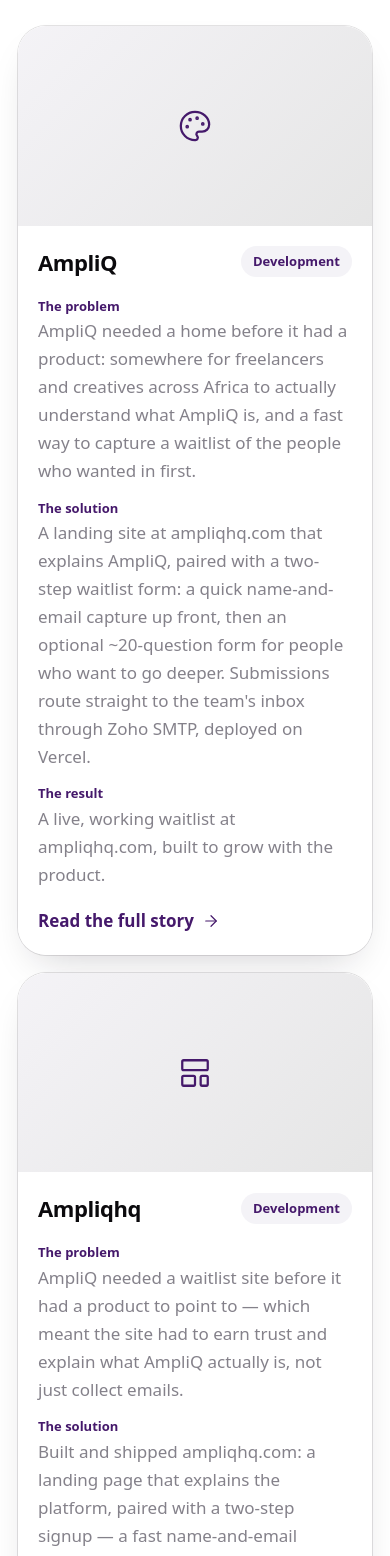
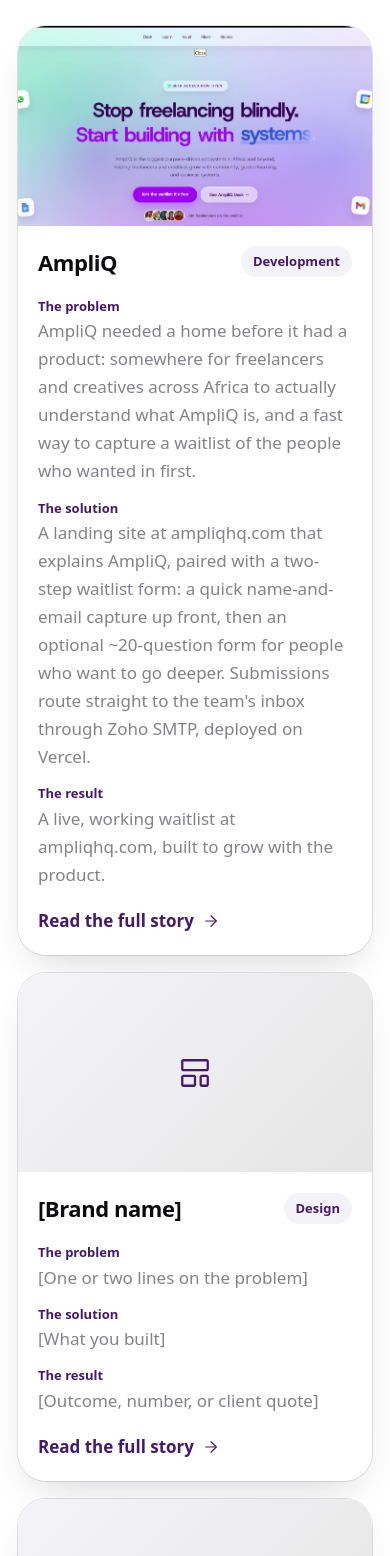
Before and after one commit to Afuwapetemitayo/thegeniuscreative-website, a React (Vite) app: page / in a window 390 px wide. Shown: the part 6052-7608 px from the top of the page. Built offline with nearby package versions, Linux system fonts and the light colour scheme; a web font is replaced by a local one.

Commit message:
style: rebrand palette, fix nav/mobile spacing, improve contact form UX and project upload

```diff
--- a/src/data/projects.js
+++ b/src/data/projects.js
@@ -6,7 +6,7 @@
     slug: 'ampliqhq',
     name: 'AmpliQ',
     kind: 'Development',
-    image: null,
+    image: '/images/ampliqhq.jpg',
     problem: 'AmpliQ needed a home before it had a product: somewhere for freelancers and creatives across Africa to actually understand what AmpliQ is, and a fast way to capture a waitlist of the people who wanted in first.',
     problemLong: "AmpliQ was still pre-launch — the product itself wasn't built yet, but the audience needed somewhere to land. There was no site explaining what AmpliQ actually does, and no structured way to capture who wanted early access. Without that, every bit of early interest from freelancers and creatives across Africa had nowhere to go and no way to be qualified before launch day.",
     solution: "A landing site at ampliqhq.com that explains AmpliQ, paired with a two-step waitlist form: a quick name-and-email capture up front, then an optional ~20-question form for people who want to go deeper. Submissions route straight to the team's inbox through Zoho SMTP, deployed on Vercel.",
@@ -17,22 +17,6 @@
     timeline: 'Ongoing',
     tools: 'React, Vercel, Zoho SMTP',
     stack: ['React', 'Vercel', 'Zoho SMTP'],
-    quote: '',
-    quoteAuthor: ''
-  },
-  {
-    slug: 'ampliqhq',
-    name: 'Ampliqhq',
-    kind: 'Development',
-    image: null, // drop a screenshot at /public/images/projects/ampliqhq.jpg and set this to '/images/projects/ampliqhq.jpg'
-    problem: 'AmpliQ needed a waitlist site before it had a product to point to — which meant the site had to earn trust and explain what AmpliQ actually is, not just collect emails.',
-    solution: 'Built and shipped ampliqhq.com: a landing page that explains the platform, paired with a two-step signup — a fast name-and-email capture up front, then a full qualifying form for people who want to share more.',
-    result: 'A live waitlist that converts curious visitors into signups, with every submission — quick or detailed — landing straight in the inbox in real time.',
-    client: 'AmpliQ',
-    role: 'Full-stack web development',
-    timeline: 'Ongoing',
-    tools: 'React, Vite, Zoho SMTP',
-    stack: ['React', 'Vite', 'Zoho SMTP'],
     quote: '',
     quoteAuthor: ''
   },
@@ -53,18 +37,20 @@
     quoteAuthor: ''
   },
   {
-    slug: 'project-four',
-    name: '[Brand name]',
+    slug: 'hilann-logistics',
+    name: 'Hilann Logistics',
     kind: 'Development',
-    image: null,
-    problem: '[One or two lines on the problem]',
-    solution: '[What you built]',
-    result: '[Outcome, number, or client quote]',
-    client: '[Client / brand name]',
-    role: '[e.g. Full-stack web development]',
-    timeline: '[e.g. 4 weeks]',
-    tools: '[e.g. React, Express, Supabase]',
-    stack: ['React', 'Express', 'Supabase'],
+    image: null, // drop hilann-logistics.jpg in /public/images and point this at '/images/hilann-logistics.jpg'
+    problem: "Hilann Logistics needed a working site — frontend and backend — built around a logistics brand's own look, not a generic template.",
+    problemLong: "This was a freelance build where the brand already had its own visual identity: a dark, zinc-and-red system suited to a logistics company. The job wasn't just to ship pages — it was a full frontend and backend, with a real way for the site to send and handle mail, on infrastructure that could stay live and be trusted with credentials.",
+    solution: "A React and Tailwind frontend built around Hilann's dark zinc/red system, backed by a Node.js API handling mail through Nodemailer, deployed on Railway.",
+    solutionLong: "I built the frontend in React with Tailwind, styled entirely around Hilann's own dark zinc-and-red palette rather than a generic template look. Behind it sits a Node.js and Express backend handling the site's mail through Nodemailer, deployed on Railway so it runs independently of the frontend. Partway through, an exposed .env file meant rotating every credential and scrubbing the Git history before redeploying — the kind of real-world incident that doesn't show up in a portfolio screenshot but is exactly the kind of thing a client should know gets handled properly.",
+    result: 'A live frontend and backend running on separate, production infrastructure — React on the client side, Express and Nodemailer on Railway behind it.',
+    client: 'Hilann Logistics',
+    role: 'Full-stack web development — frontend & backend',
+    timeline: 'Freelance project',
+    tools: 'React, Tailwind, Node.js, Express, Nodemailer, Railway',
+    stack: ['React', 'Tailwind', 'Node.js', 'Express', 'Railway'],
     quote: '',
     quoteAuthor: ''
   }
```
Also changed, not shown: public/images/ampliqhq.jpg (added).
